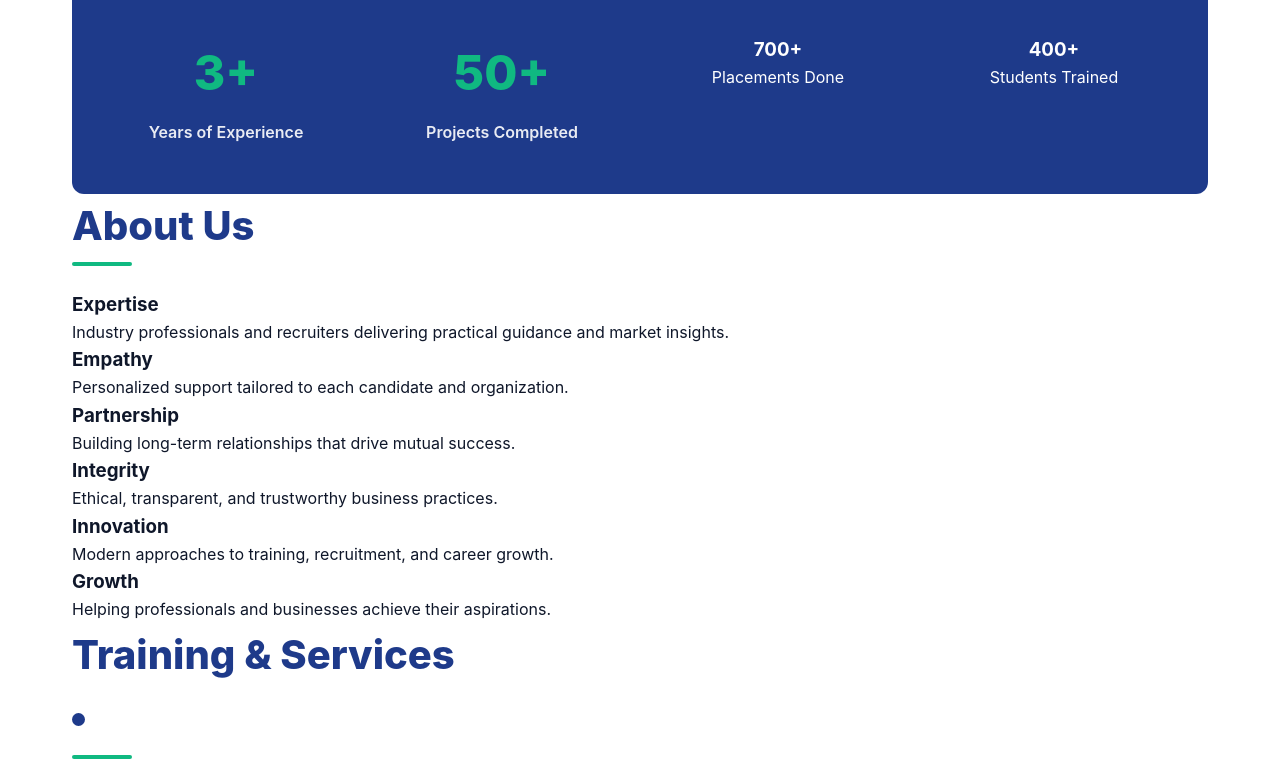
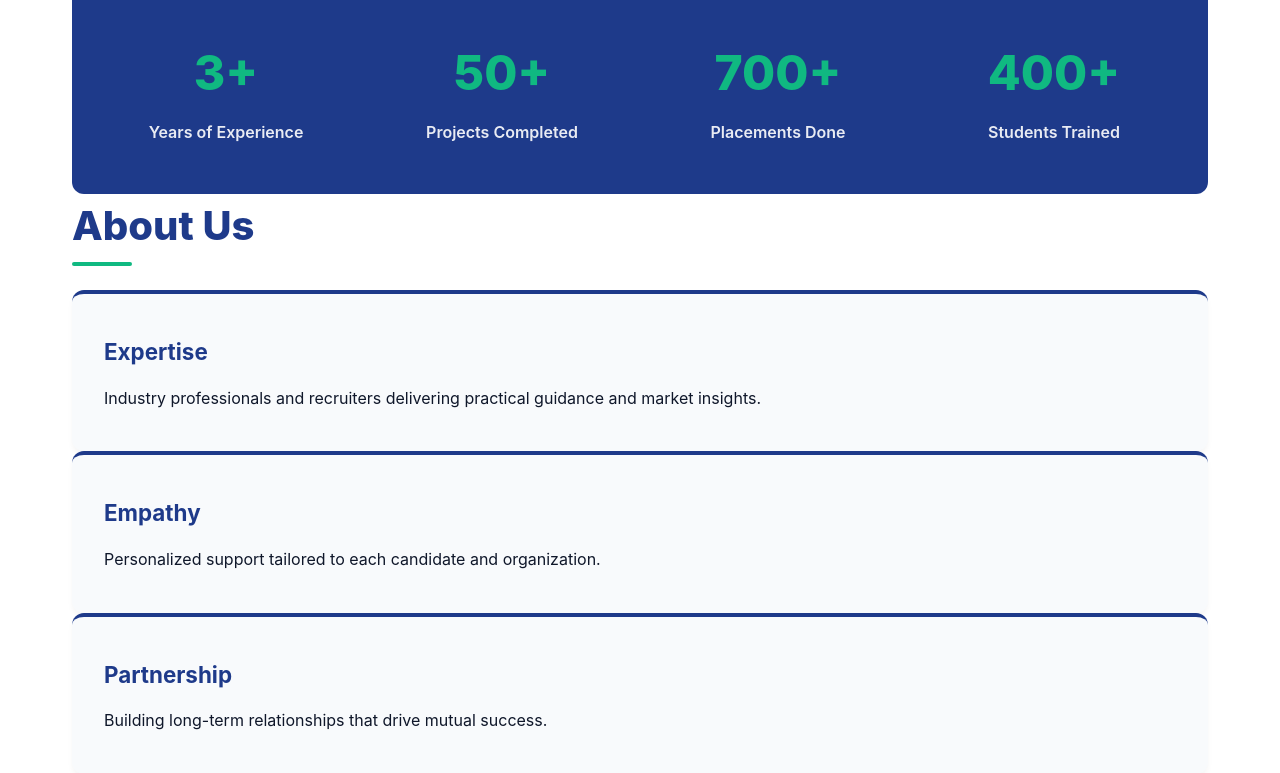
Before and after one commit to fernandizkarla0/fernandizkarla0.github.io, a plain HTML site: page index.html in a window 1280 px wide. Shown: the part 1444-2217 px from the top of the page. Drawn offline with Linux system fonts and the light colour scheme.

Commit message:
index.html

```diff
--- a/index.html
+++ b/index.html
@@ -142,8 +142,8 @@
         <div class="metrics-bar">
             <div class="metric-item"><h3>3+</h3><p>Years of Experience</p></div>
             <div class="metric-item"><h3>50+</h3><p>Projects Completed</p></div>
-            <div class="stat"><h3>700+</h3><p>Placements Done</p></div>
-            <div class="stat"><h3>400+</h3><p>Students Trained</p></div>
+            <div class="metric-item"><h3>700+</h3><p>Placements Done</p></div>
+            <div class="metric-item"><h3>400+</h3><p>Students Trained</p></div>
           </div>
            </div>
 
@@ -151,40 +151,40 @@
         <div class="container" id="about">
 <h2>About Us</h2>
 <div class="grid">
-<div class="card"><h3>Expertise</h3><p>Industry professionals and recruiters delivering practical guidance and market insights.</p></div>
-<div class="card"><h3>Empathy</h3><p>Personalized support tailored to each candidate and organization.</p></div>
-<div class="card"><h3>Partnership</h3><p>Building long-term relationships that drive mutual success.</p></div>
-<div class="card"><h3>Integrity</h3><p>Ethical, transparent, and trustworthy business practices.</p></div>
-<div class="card"><h3>Innovation</h3><p>Modern approaches to training, recruitment, and career growth.</p></div>
-<div class="card"><h3>Growth</h3><p>Helping professionals and businesses achieve their aspirations.</p></div>
+<div class="service-mini-card"><h3>Expertise</h3><p>Industry professionals and recruiters delivering practical guidance and market insights.</p></div>
+<div class="service-mini-card"><h3>Empathy</h3><p>Personalized support tailored to each candidate and organization.</p></div>
+<div class="service-mini-card"><h3>Partnership</h3><p>Building long-term relationships that drive mutual success.</p></div>
+<div class="service-mini-card"><h3>Integrity</h3><p>Ethical, transparent, and trustworthy business practices.</p></div>
+<div class="service-mini-card"><h3>Innovation</h3><p>Modern approaches to training, recruitment, and career growth.</p></div>
+<div class="service-mini-card"><h3>Growth</h3><p>Helping professionals and businesses achieve their aspirations.</p></div>
 </div>
 </div>
 </section>
 
 <div class="container" id="services">
-<h2>Training & Services</li><li></h2>
+<h2>Services</li><li></h2>
 <div class="grid">
-<div class="card">
+<div class="service-card">
 <h3>Software Testing</h3>
 <ul><li>Manual Testing (QA)</li><li>Automation Testing</li></ul>
 </div>
-<div class="card">
+<div class="service-card">
 <h3>Web Development</h3>
 <ul><li>.NET Core Full Stack</li><li>Java Full Stack</li><li>Python Web</li><li>Angular</li><li>React JS</li><li>MERN Stack</li><li>MEAN Stack</li></ul>
 </div>
-<div class="card">
+<div class="service-card">
 <h3>Mobile Development</h3>
 <ul><li>Android Development</li><li>Flutter</li><li>iOS Development</li></ul>
 </div>
-<div class="card">
+<div class="service-card">
 <h3>Business Leadership</h3>
 <ul><li>Business Analyst</li><li>Project Manager</li><li>Scrum Master</li><li>Product Management</li></ul>
 </div>
-<div class="card">
+<div class="service-card">
 <h3>Healthcare Mastery</h3>
 <ul><li>Medical Billing & Coding</li><li>Clinical Research</li><li>Medical Assistant</li><li>Health Data Analytics</li></ul>
 </div>
-<div class="card">
+<div class="service-card">
 <h3>Staffing & Recruitment</h3>
 <ul><li>USA IT Staffing</li><li>Canada IT Staffing</li><li>Talent Acquisition</li><li>Resume Building</li><li>LinkedIn Optimization</li></ul>
 </div>
```
